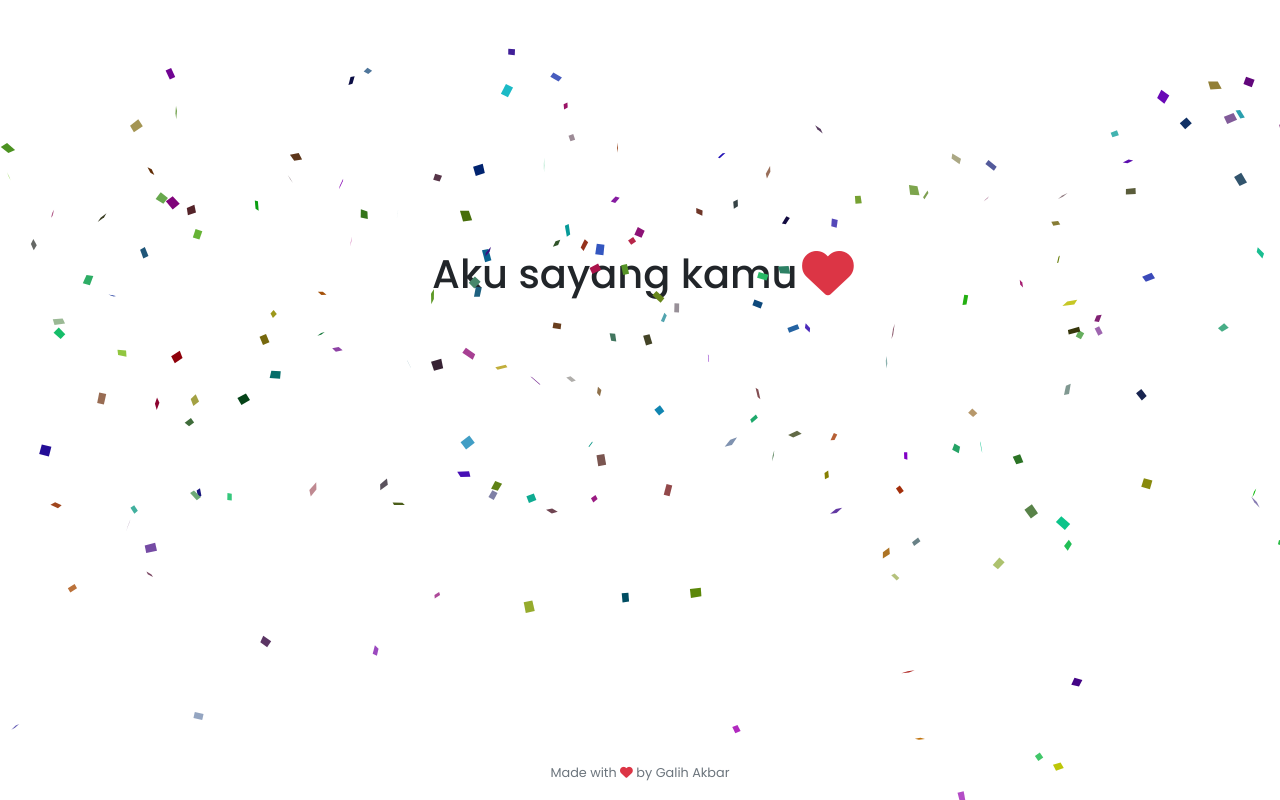
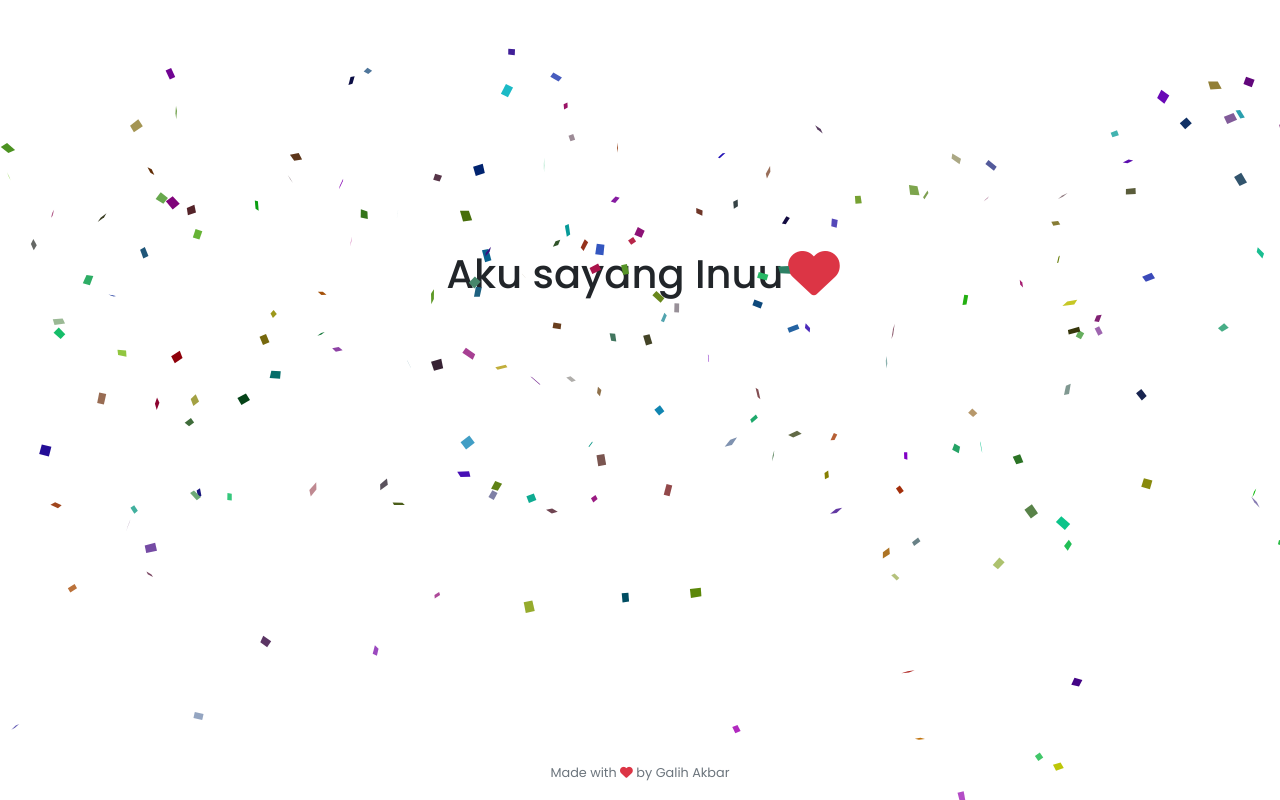
Before and after one commit to galihakbar98/Tiktok, a plain HTML site: page index.html in a window 1280 px wide. Both pictures are taken after a click on the icon 626 px from the left and 773 px from the top of the page. Drawn offline with nearby package versions, Linux system fonts and the light colour scheme; some packages are replaced by stand-ins of ours; a script that the page names is missing.

Commit message:
Update index.html

```diff
--- a/index.html
+++ b/index.html
@@ -35,7 +35,7 @@
   <div class="row">
     <div class="col-lg text-center kotak">
       <button type="button" class="btn btn-lg btn-primary tombol py-4 px-5 shadow">Click Here!</button>
-      <h1 id="teks" class="d-none animate__animated animate__pulse">Aku sayang kamu <i
+      <h1 id="teks" class="d-none animate__animated animate__pulse">Aku sayang Inuu <i
           class="fas fa-heart text-danger animate__animated animate__heartBeat animate__repeat-3"></i></h1>
     </div>
   </div>
```
